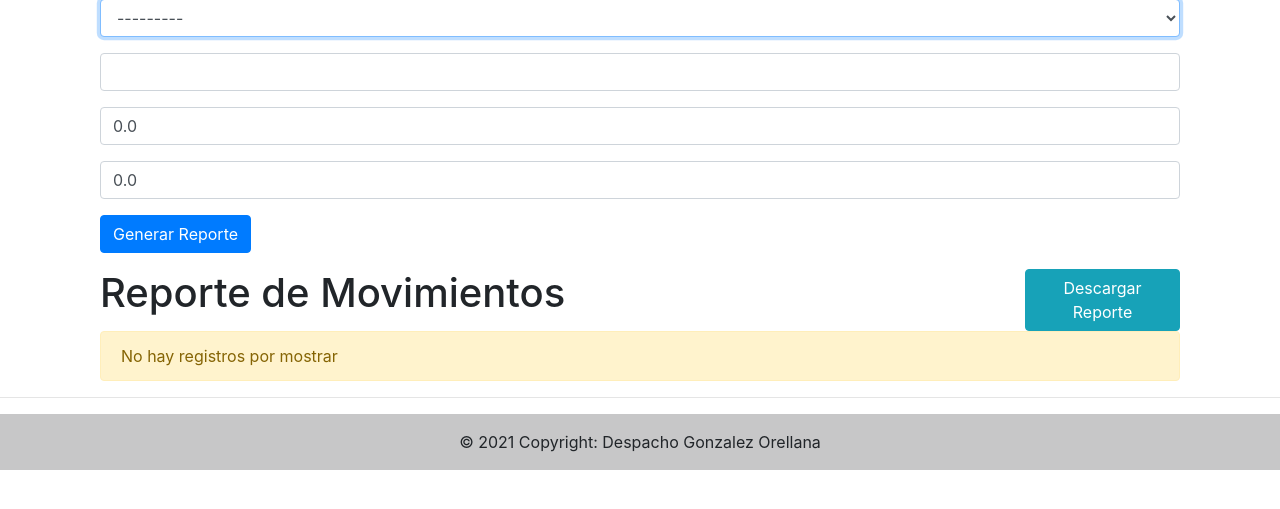
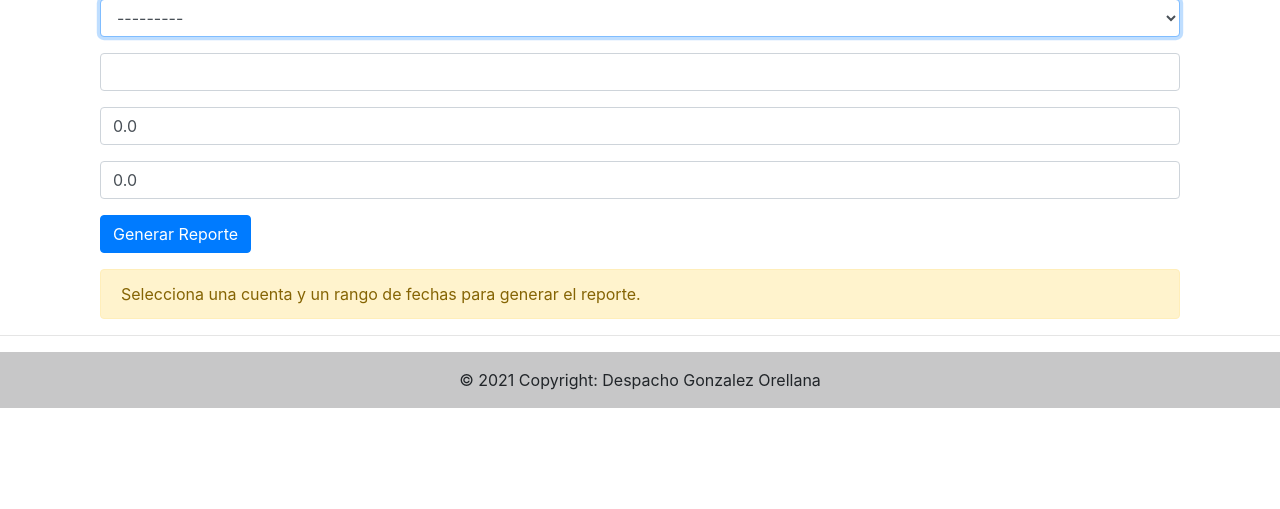
Before and after one commit to RobertoMarroquin/garrobo, a Django app: template templates/contabilidad/informe_movimientos.html in a window 1280 px wide. Shown: the part 171-680 px from the top of the page. Run offline with Django 3.2, Linux system fonts and the light colour scheme; the template is opened without the code that fills it: values that come from a table or form of the project are taken from there, others are empty; some libraries are stand-ins or nearby versions.

Commit message:
reparado bug de informe de movimientos

```diff
--- a/templates/contabilidad/informe_movimientos.html
+++ b/templates/contabilidad/informe_movimientos.html
@@ -20,6 +20,7 @@
                 </form>
             </div>
         </div>
+        {% if movimientos %}
         <div class="row">
             <div class="col-md-10">
                 <h1>Reporte de Movimientos</h1>
@@ -29,7 +30,6 @@
                 <a href="{% url 'cont:reporte_movimientos' cuenta=cuenta.id fecha_inicio=fecha_inicio fecha_fin=fecha_fin %}" class="btn btn-info">Descargar Reporte</a>
             </div>
         </div>
-        {% if movimientos %}
         <div class="row">
             <div class="col-md-12">
                 <table class="table table-striped table-light table-sm" id="tabla">
@@ -56,7 +56,7 @@
         </div>
         {% else %}
         <div class="alert alert-warning" role="alert">
-            No hay registros por mostrar
+            Selecciona una cuenta y un rango de fechas para generar el reporte.
         </div>
         {% endif %}
     </div>
```
